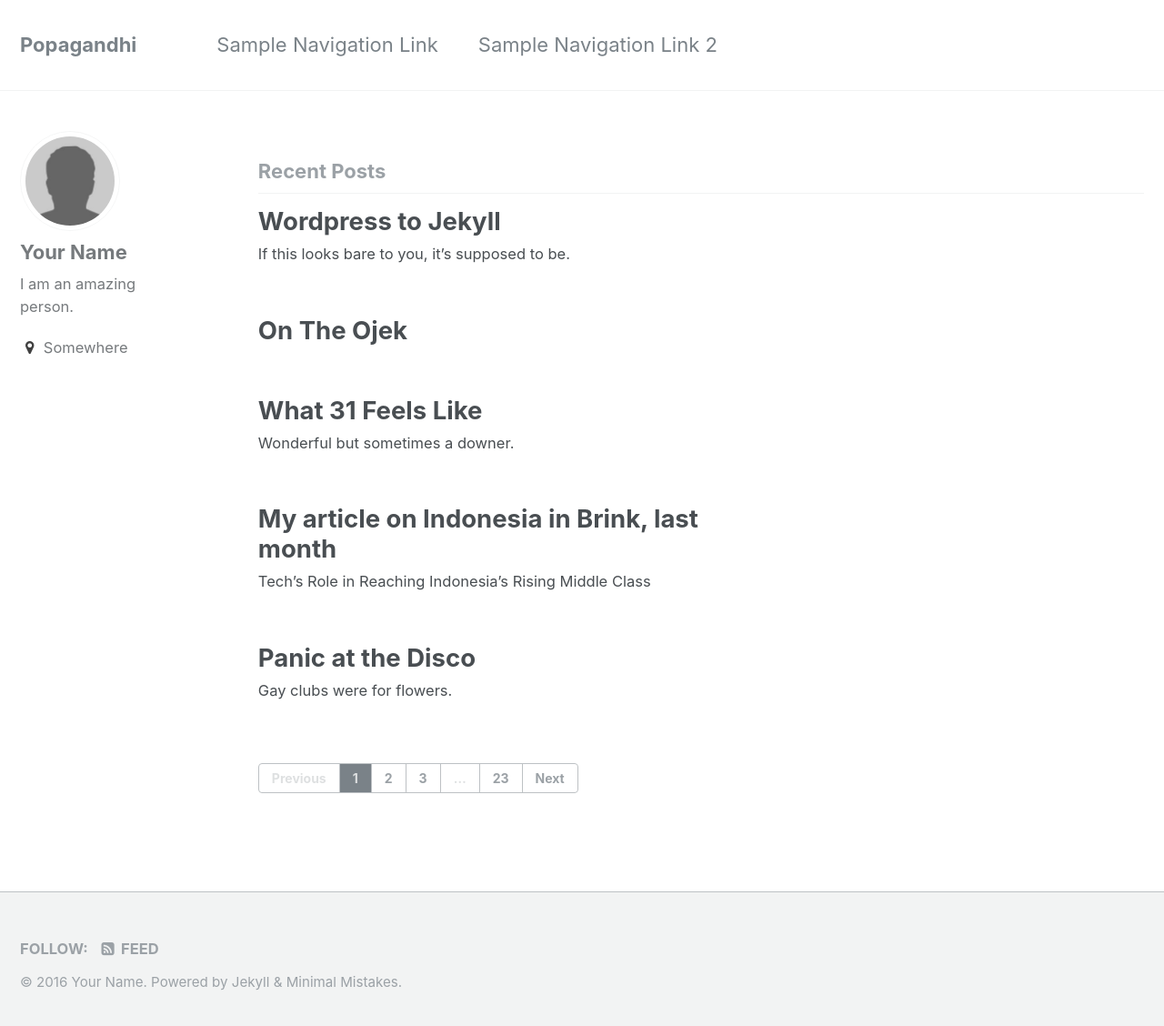
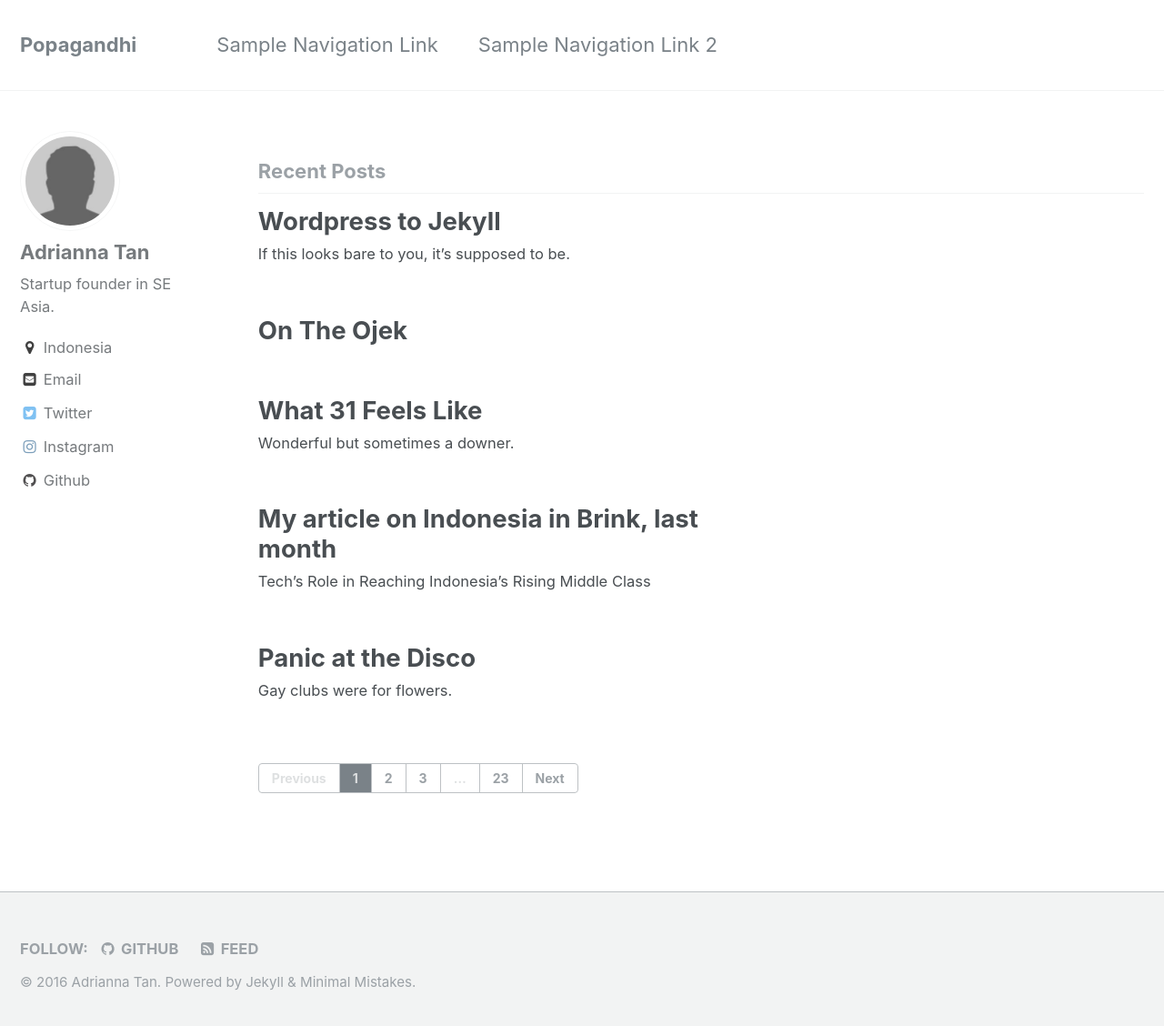
Before and after one commit to skinnylatte/old-jekyll-blog-archive, a Jekyll site: the page built from index.html, in a window 1280 px wide and 1136 px high. Shown: the top 1128 px of the window at 91% size. Built offline with Jekyll 4.4.1, drawn with Linux system fonts in a browser that asks for light colours; the list of posts is cut into pages by our own code.

Commit message:
Update config file

```diff
--- a/_config.yml
+++ b/_config.yml
@@ -9,9 +9,9 @@
 locale                   : "en"
 title                    : "Popagandhi"
 title_separator          : "-"
-name                     : "Your Name"
-description              : "An amazing website."
-url                      : # the base hostname & protocol for your site e.g. "https://mmistakes.github.io"
+name                     : "Adrianna Tan"
+description              : "Between tech, non-profits and scifi."
+url                      : # the base hostname & protocol for your site e.g. "https://popagandhi.com"
 baseurl                  : # the subpath of your site, e.g. "/blog"
 repository               : # GitHub username/repo-name e.g. "mmistakes/minimal-mistakes"
 teaser                   : # filename of teaser fallback teaser image placed in /images/, .e.g. "500x300.png"
@@ -77,11 +77,11 @@ analytics:
 
 # Site Author
 author:
-  name             : "Your Name"
+  name             : "Adrianna Tan"
   avatar           : "bio-photo.jpg"
-  bio              : "I am an amazing person."
-  location         : "Somewhere"
-  email            :
+  bio              : "Startup founder in SE Asia."
+  location         : "Indonesia"
+  email            : skinnylatte@gmail.com
   uri              :
   bitbucket        :
   codepen          :
@@ -89,10 +89,10 @@ author:
   flickr           :
   facebook         :
   foursquare       :
-  github           :
+  github           : http://github.com/skinnylatte
   google_plus      :
   keybase          :
-  instagram        :
+  instagram        : http://instagram.com/skinnylatte
   lastfm           :
   linkedin         :
   pinterest        :
@@ -100,7 +100,7 @@ author:
   stackoverflow    : # "123456/username" (the last part of your profile url, e.g. http://stackoverflow.com/users/123456/username)
   steam            :
   tumblr           :
-  twitter          :
+  twitter          : skinnylatte
   vine             :
   weibo            :
   xing             :
```
